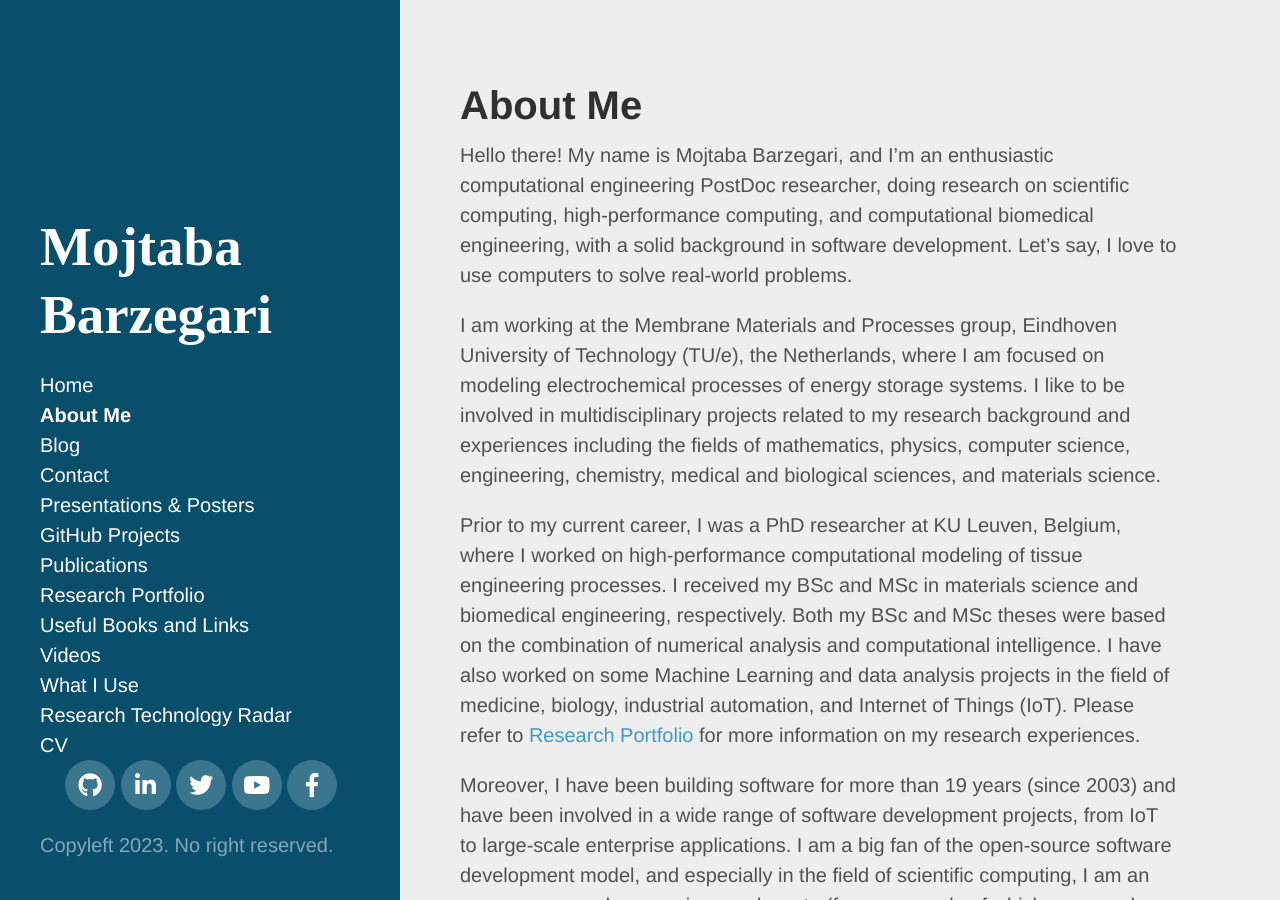
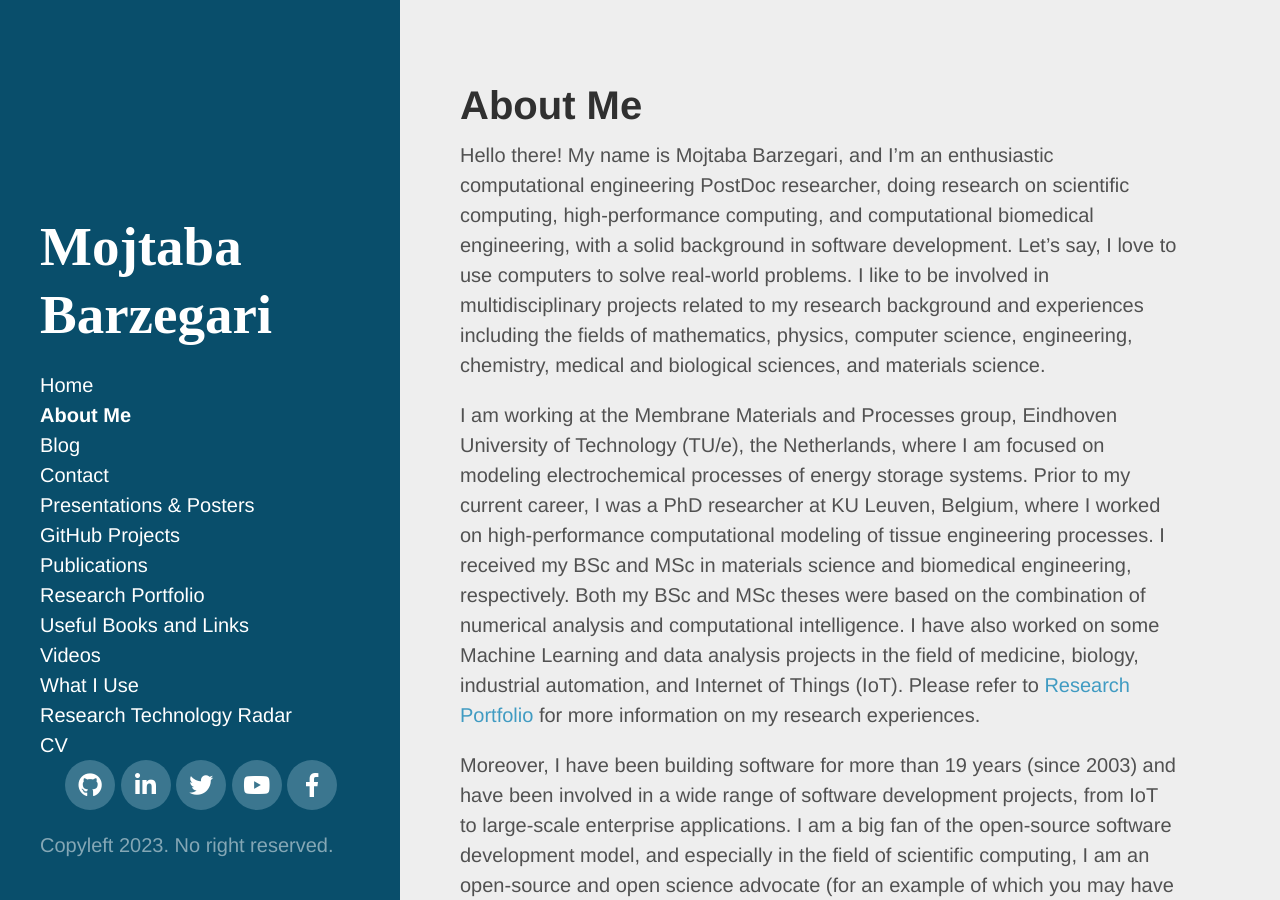
Before and after one commit to mbarzegary/mbarzegary.github.io, a Jekyll site: the page built from about.md, in a window 1280 px wide and 900 px high. Built offline with Jekyll 4.4.1, drawn with Linux system fonts in a browser that asks for light colours; nearby versions of some CDN libraries; some web fonts are replaced.

```diff
--- a/about.md
+++ b/about.md
@@ -3,11 +3,9 @@ layout: page
 title: About Me
 ---
 
-Hello there! My name is Mojtaba Barzegari, and I'm an enthusiastic computational engineering PostDoc researcher, doing research on scientific computing, high-performance computing, and computational biomedical engineering, with a solid background in software development. Let's say, I love to use computers to solve real-world problems.
+Hello there! My name is Mojtaba Barzegari, and I'm an enthusiastic computational engineering PostDoc researcher, doing research on scientific computing, high-performance computing, and computational biomedical engineering, with a solid background in software development. Let's say, I love to use computers to solve real-world problems. I like to be involved in multidisciplinary projects related to my research background and experiences including the fields of mathematics, physics, computer science, engineering, chemistry, medical and biological sciences, and materials science.
 
-I am working at the Membrane Materials and Processes group, Eindhoven University of Technology (TU/e), the Netherlands, where I am focused on modeling electrochemical processes of energy storage systems. I like to be involved in multidisciplinary projects related to my research background and experiences including the fields of mathematics, physics, computer science, engineering, chemistry, medical and biological sciences, and materials science.
-
-Prior to my current career, I was a PhD researcher at KU Leuven, Belgium, where I worked on high-performance computational modeling of tissue engineering processes. I received my BSc and MSc in materials science and biomedical engineering, respectively. Both my BSc and MSc theses were based on the combination of numerical analysis and computational intelligence. I have also worked on some Machine Learning and data analysis projects in the field of medicine, biology, industrial automation, and Internet of Things (IoT). Please refer to [Research Portfolio](/research) for more information on my research experiences.
+I am working at the Membrane Materials and Processes group, Eindhoven University of Technology (TU/e), the Netherlands, where I am focused on modeling electrochemical processes of energy storage systems. Prior to my current career, I was a PhD researcher at KU Leuven, Belgium, where I worked on high-performance computational modeling of tissue engineering processes. I received my BSc and MSc in materials science and biomedical engineering, respectively. Both my BSc and MSc theses were based on the combination of numerical analysis and computational intelligence. I have also worked on some Machine Learning and data analysis projects in the field of medicine, biology, industrial automation, and Internet of Things (IoT). Please refer to [Research Portfolio](/research) for more information on my research experiences.
 
 Moreover, I have been building software for more than 19 years (since 2003) and have been involved in a wide range of software development projects, from IoT to large-scale enterprise applications. I am a big fan of the open-source software development model, and especially in the field of scientific computing, I am an open-source and open science advocate (for an example of which you may have a look at the <a target="_blank" href="http://tuxriders.com/">TuxRiders</a> project).
 
```
Also changed, not shown: 2 other files.
